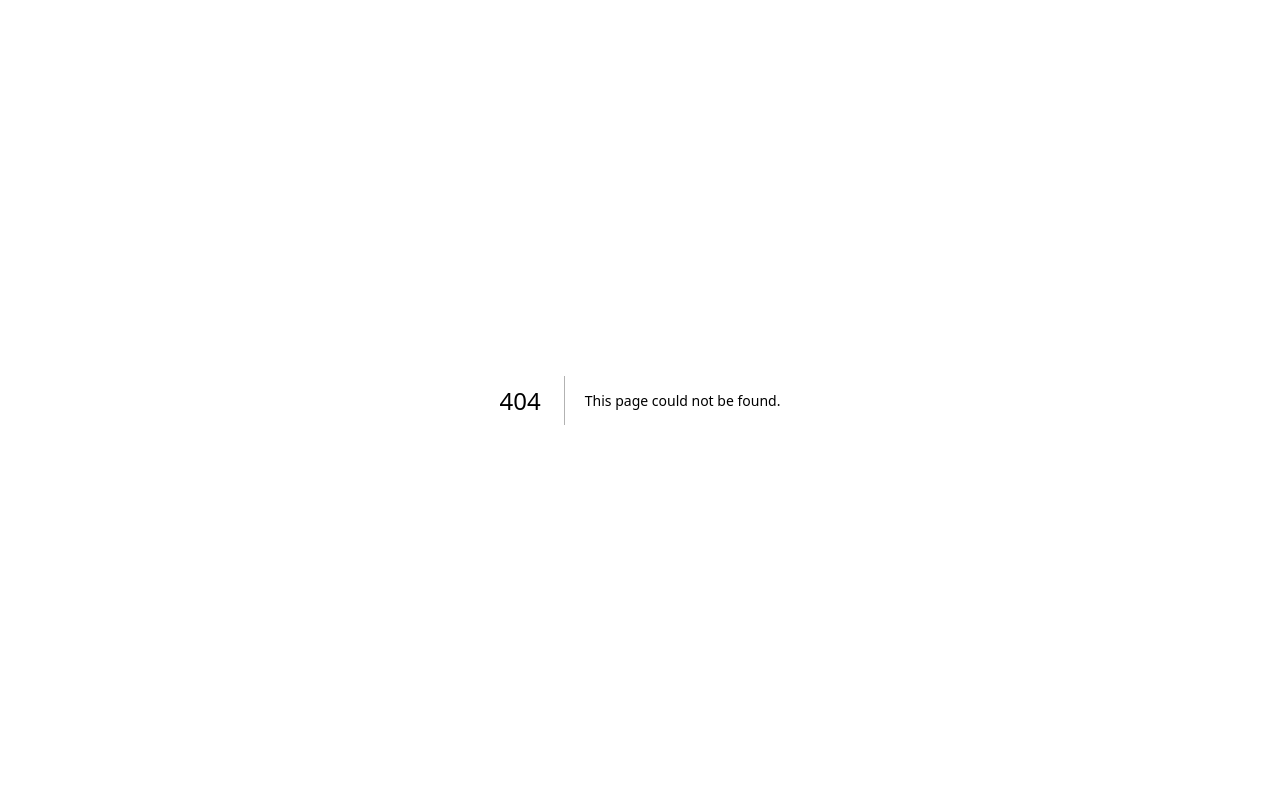
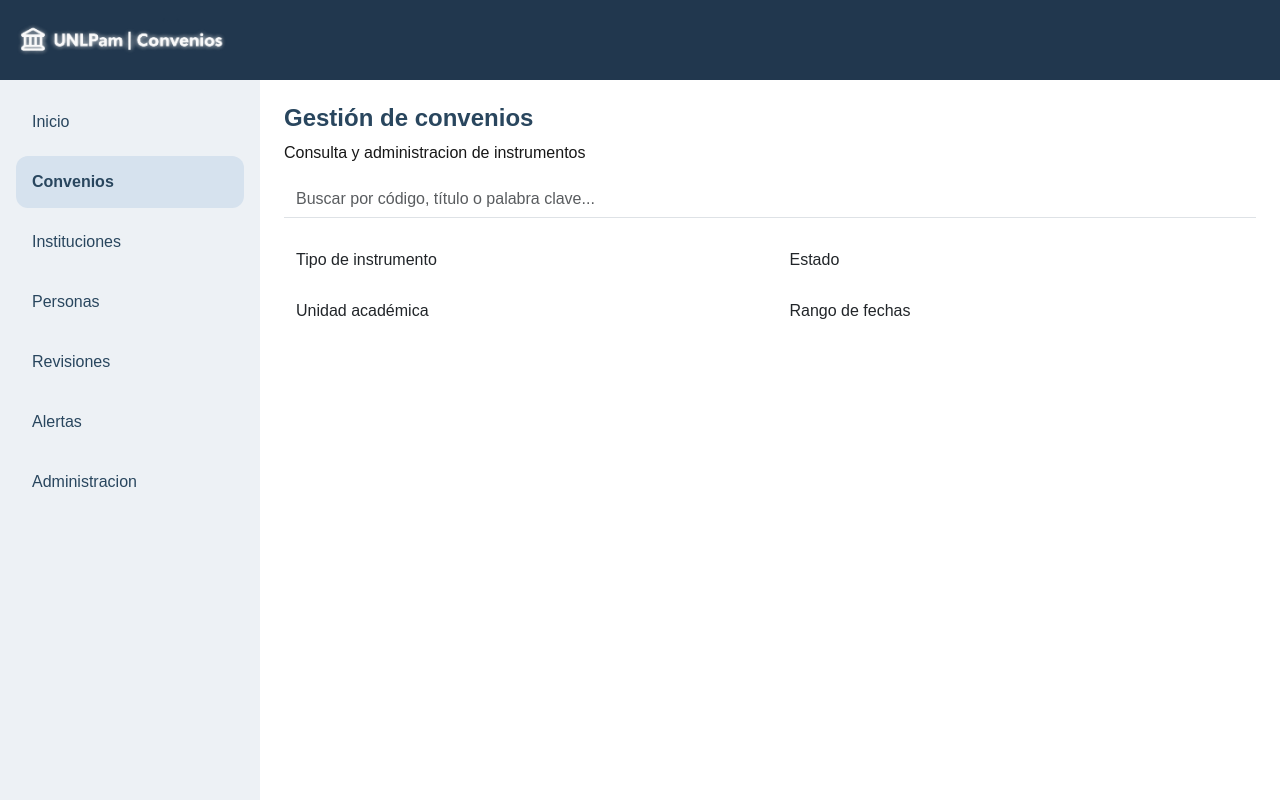
Before and after one commit to brunoabratte/ProyectoPOW-Convenios, a Next.js app in the folder web/: page /panel/convenios in a window 1280 px wide. Before the commit this address had no page. Built offline with nearby package versions, Linux system fonts and the light colour scheme.

Commit message:
creacion panel principal y comienzo de pagina de convenios

```diff
--- a/web/app/globals.css
+++ b/web/app/globals.css
@@ -59,3 +59,63 @@ button, input, select, textarea {
     background-color: #D6E2EE;
     font-weight: 600;
 }
+
+.headerPanelPrincipal img {
+    height: 80px;
+    width: auto;
+    max-width: 100%;
+}
+
+.titulo{
+    color: #29465E;
+    font-weight: bold;
+}
+
+.campoPanel{
+    border: 1px solid #b1cef5;
+    padding: 20px;
+    border-radius: 10px;
+}
+
+.contenedorCampos{
+    display: grid;
+    grid-template-columns: repeat(2, 1fr);
+    gap: 16px;
+}
+
+@media (max-width: 900px){
+    .contenedorCampos{
+        grid-template-columns: repeat(2, 1fr);
+    }
+}
+
+@media (max-width: 500px){
+    .contenedorCampos{
+        grid-template-columns: 1fr;
+    }
+}
+
+.tituloCampo{
+    color: #4182d6;
+    font-size: 13px;
+}
+
+.contenedorPrincipal{
+    display: flex;
+    flex-direction: column;
+    height: 85%;
+    gap: 20px;
+}
+
+.campoConveniosRecientes{
+    flex: 1;
+    padding: 20px;
+    border: 1px solid #b1cef5;
+    border-radius: 10px;
+}
+
+.opcionesFormulario{
+    display: grid;
+    grid-template-columns: repeat(2, 1fr);
+    gap: 15px;
+}
--- /dev/null
+++ b/web/app/panel/convenios/page.tsx
@@ -0,0 +1,29 @@
+export default function ConveniosPage(){
+    return(
+        <div>
+            <section className="listadoConvenios">
+                <h4 className="titulo h4">Gesti&oacute;n de convenios</h4>
+                <p>Consulta y administracion de instrumentos</p>
+                <div className="buscadorConvenios gap-5">
+                    <form>
+                        <input type="text" className="form-control border-0 border-bottom rounded-0 mb-4" id="buscador" placeholder="Buscar por código, título o palabra clave..."/>
+                        <div className="opcionesFormulario">
+                            <select className="form-control border-0">
+                                <option value="" selected>Tipo de instrumento</option>
+                            </select>
+                            <select className="form-control border-0">
+                                <option value="" selected>Estado</option>
+                            </select>
+                            <select className="form-control border-0">
+                                <option value="" selected>Unidad acad&eacute;mica</option>
+                            </select>
+                            <select className="form-control border-0">
+                                <option value="" selected>Rango de fechas</option>
+                            </select>
+                        </div>
+                    </form>
+                </div>
+            </section>
+        </div>
+    );
+}
--- /dev/null
+++ b/web/app/panel/layout.tsx
@@ -0,0 +1,29 @@
+import BarraLateral from "@/components/BarraLateral";
+
+export default function PanelLayout({
+    children
+}: {
+    children: React.ReactNode;
+}) {
+    return (
+        <div className="d-flex flex-column min-vh-100">
+
+            <header className="headerPanelPrincipal">
+                <img
+                    src="/panel-logo.png"
+                    alt="UNLPam Convenios"
+                />
+            </header>
+
+            <div className="d-flex flex-grow-1">
+
+                <BarraLateral />
+
+                <main className="flex-grow-1 p-4">
+                    {children}
+                </main>
+
+            </div>
+        </div>
+    );
+}
--- /dev/null
+++ b/web/components/BarraLateral.tsx
@@ -0,0 +1,81 @@
+"use client";
+
+import Link from "next/link";
+import { usePathname } from "next/navigation";
+
+export default function Sidebar() {
+    const pathname = usePathname();
+
+    return (
+        <aside className="barraLateral">
+            <nav>
+                <ul className="list-unstyled">
+
+                    <li>
+                        <Link
+                            href="/panel"
+                            className={`opcionMenu ${pathname === "/panel" ? "activa" : ""}`}
+                        >
+                            Inicio
+                        </Link>
+                    </li>
+
+                    <li>
+                        <Link
+                            href="/panel/convenios"
+                            className={`opcionMenu ${pathname === "/panel/convenios" ? "activa" : ""}`}
+                        >
+                            Convenios
+                        </Link>
+                    </li>
+
+                    <li>
+                        <Link
+                            href="/panel/instituciones"
+                            className={`opcionMenu ${pathname === "/panel/instituciones" ? "activa" : ""}`}
+                        >
+                            Instituciones
+                        </Link>
+                    </li>
+
+                    <li>
+                        <Link
+                            href="/panel/personas"
+                            className={`opcionMenu ${pathname === "/panel/personas" ? "activa" : ""}`}
+                        >
+                            Personas
+                        </Link>
+                    </li>
+
+                    <li>
+                        <Link
+                            href="/panel/revisiones"
+                            className={`opcionMenu ${pathname === "/panel/revisiones" ? "activa" : ""}`}
+                        >
+                            Revisiones
+                        </Link>
+                    </li>
+
+                    <li>
+                        <Link
+                            href="/panel/alertas"
+                            className={`opcionMenu ${pathname === "/panel/alertas" ? "activa" : ""}`}
+                        >
+                            Alertas
+                        </Link>
+                    </li>
+
+                    <li>
+                        <Link
+                            href="/panel/administracion"
+                            className={`opcionMenu ${pathname === "/panel/administracion" ? "activa" : ""}`}
+                        >
+                            Administracion
+                        </Link>
+                    </li>
+
+                </ul>
+            </nav>
+        </aside>
+    );
+}
```
Also changed, not shown: web/app/panel/page.tsx (+27 -39 lines), web/app/panel/administracion/page.tsx (added), web/app/panel/alertas/page.tsx (added), web/app/panel/instituciones/page.tsx (added), web/app/panel/personas/page.tsx (added), web/app/panel/revisiones/page.tsx (added), web/public/panel-logo.png (added).
